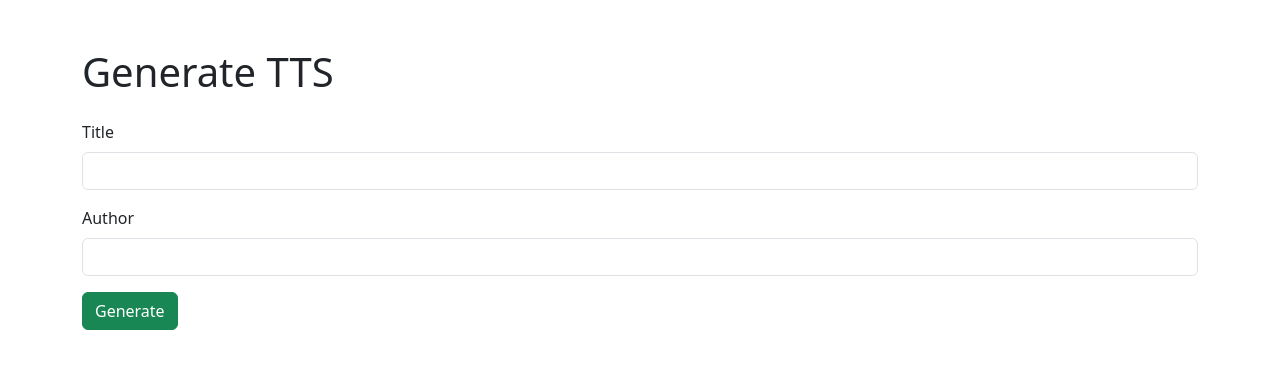
After one commit to staticresponse/Narrator, a Flask app: template templates/tts_form.html in a window 1280 px wide. The commit adds this page. Shown: the top 369 px of the page. Run offline with Flask 3, Linux system fonts and the light colour scheme; the template is opened without the code that fills it: most values are stand-ins (such as "Sample title", 1, 10 or a date in 2020).

Commit message:
form version

```diff
--- a/app.py
+++ b/app.py
@@ -1,4 +1,4 @@
-from flask import Flask, request, render_template, jsonify, send_from_directory
+from flask import Flask, request, render_template, jsonify, send_from_directory, redirect, url_for
 import os
 # CUSTOM MODULES
 from preprocessors import TextIn
@@ -84,29 +84,32 @@ def available_items():
     return render_template('available_items.html', files=files_with_index)
 
 # Route for TTS generation
+@app.route('/tts-form/<filename>', methods=['GET'])
+def tts_form(filename):
+    # Ensure the file exists in the processed folder
+    if not os.path.exists(os.path.join(PROCESSED_FOLDER, filename)):
+        return jsonify({"error": "File not found."}), 404
+
+    return render_template('tts_form.html', filename=filename)
+
+# Updated TTS generation route
 @app.route('/generate-tts', methods=['POST'])
 def generate_tts():
-    if 'file' not in request.files:
-        return jsonify({"error": "No file part in the request"}), 400
-
-    file = request.files['file']
-
-    if file.filename == '':
-        return jsonify({"error": "No selected file"}), 400
-
-    if not file.filename.endswith('.txt'):
-        return jsonify({"error": "Invalid file type. Only .txt files are supported for TTS generation."}), 400
-
+    filename = request.form.get('filename', '').strip()
     title = request.form.get('title', '').strip()
     author = request.form.get('author', '').strip()
+
+    # Validate inputs
+    if not filename or not os.path.exists(os.path.join(PROCESSED_FOLDER, filename)):
+        return jsonify({"error": "Invalid or missing file."}), 400
 
     if not title or not author:
         return jsonify({"error": "Both title and author fields are required."}), 400
 
-    filepath = os.path.join(app.config['UPLOAD_FOLDER'], file.filename)
-    file.save(filepath)
+    filepath = os.path.join(PROCESSED_FOLDER, filename)
 
     try:
+        # Generate TTS
         tts_generator = TTSGenerator()
         output_file = tts_generator.generate_wav(filepath, author, title)
 
@@ -114,14 +117,9 @@ def generate_tts():
         final_path = os.path.join(app.config['AUDIO_FOLDER'], os.path.basename(output_file))
         os.rename(output_file, final_path)
 
-        return jsonify({"message": f"TTS audio generated successfully.", "file": final_path}), 200
+        return jsonify({"message": "TTS audio generated successfully.", "file": final_path}), 200
     except Exception as e:
         return jsonify({"error": str(e)}), 500
 
-# Route to download generated audio files
-@app.route('/audio/<filename>', methods=['GET'])
-def download_audio(filename):
-    return send_from_directory(app.config['AUDIO_FOLDER'], filename)
-
 if __name__ == '__main__':
     app.run(host='0.0.0.0', port=5000, debug=True)
--- a/templates/available_items.html
+++ b/templates/available_items.html
@@ -22,8 +22,9 @@
         <td>{{ idx + 1 }}</td>
         <td>{{ file }}</td>
         <td>
-            <button class="btn btn-primary btn-sm" disabled>Placeholder</button>
+            <a href="{{ url_for('tts_form', filename=file) }}" class="btn btn-primary btn-sm">Generate TTS</a>
         </td>
+
     </tr>
     {% else %}
     <tr>
--- /dev/null
+++ b/templates/tts_form.html
@@ -0,0 +1,27 @@
+<!DOCTYPE html>
+<html lang="en">
+<head>
+    <meta charset="UTF-8">
+    <meta name="viewport" content="width=device-width, initial-scale=1.0">
+    <title>TTS Generation</title>
+    <link href="https://cdn.jsdelivr.net/npm/bootstrap@5.3.0/dist/css/bootstrap.min.css" rel="stylesheet">
+</head>
+<body>
+    <div class="container mt-5">
+        <h1 class="mb-4">Generate TTS</h1>
+        <form action="{{ url_for('generate_tts') }}" method="POST">
+            <input type="hidden" name="filename" value="{{ filename }}">
+            <div class="mb-3">
+                <label for="title" class="form-label">Title</label>
+                <input type="text" id="title" name="title" class="form-control" required>
+            </div>
+            <div class="mb-3">
+                <label for="author" class="form-label">Author</label>
+                <input type="text" id="author" name="author" class="form-control" required>
+            </div>
+            <button type="submit" class="btn btn-success">Generate</button>
+        </form>
+    </div>
+    <script src="https://cdn.jsdelivr.net/npm/bootstrap@5.3.0/dist/js/bootstrap.bundle.min.js"></script>
+</body>
+</html>
```
